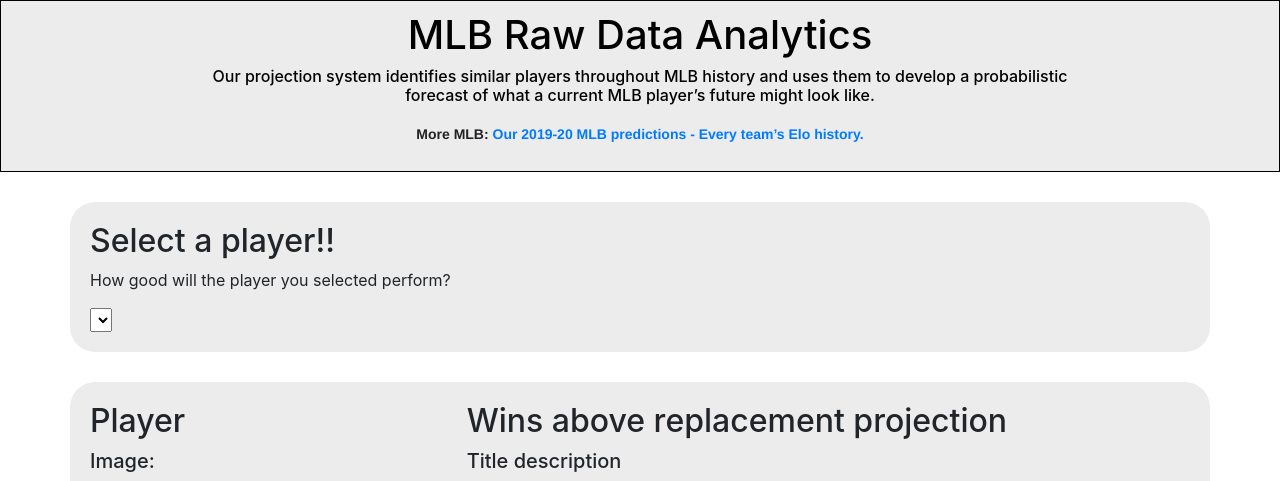
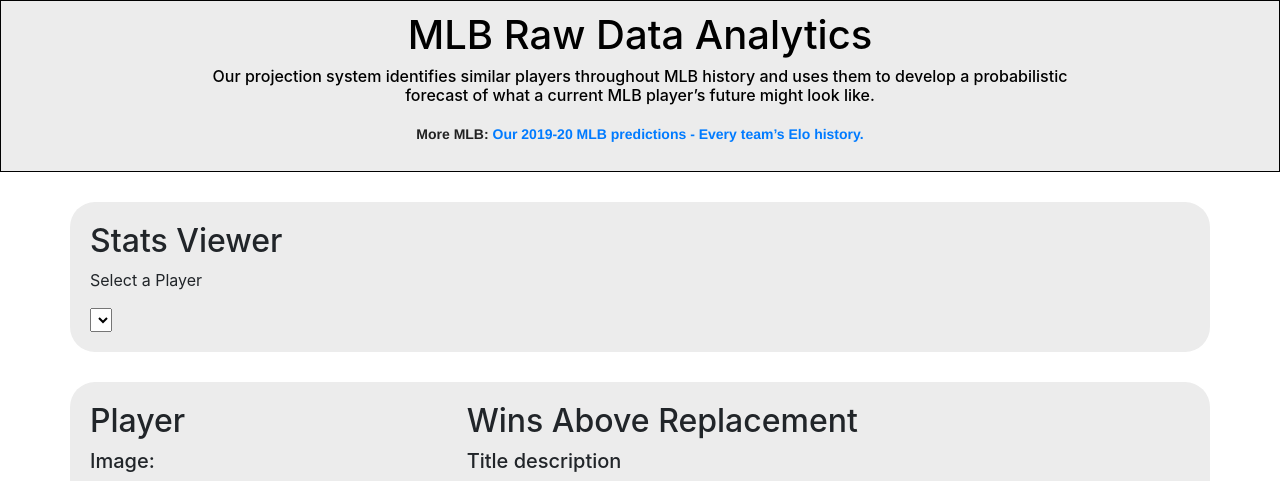
Before and after one commit to nickkeller21/MLB_Stats_viz, a Flask app: page / in a window 1280 px wide. Shown: the part 56-537 px from the top of the page. Run offline with Flask 2, Linux system fonts and the light colour scheme; data that the repository does not hold is empty; some libraries are stand-ins or nearby versions.

Commit message:
make it better

```diff
--- a/templates/index.html
+++ b/templates/index.html
@@ -72,9 +72,9 @@
     <div class="container" style="margin-top:30px" id="color_page_background">
     <div class="row">
     <div class="col" style="border-color: black">
-        <h2>Select a player!!</h2>
+        <h2>Stats Viewer</h2>
 
-        <p>How good will the player you selected perform?</p>
+        <p>Select a Player</p>
 
         <!--Make sure the form has the autocomplete function switched off:-->
         <!-- <form autocomplete="off" action="#"> -->
@@ -106,7 +106,7 @@
             </div>
   </div>
   <div class="col-sm-8">
-          <h2>Wins above replacement projection</h2>
+          <h2>Wins Above Replacement</h2>
             <h5>Title description</h5>
     <div class="mlb_analytics" id="player_war">
 
```
